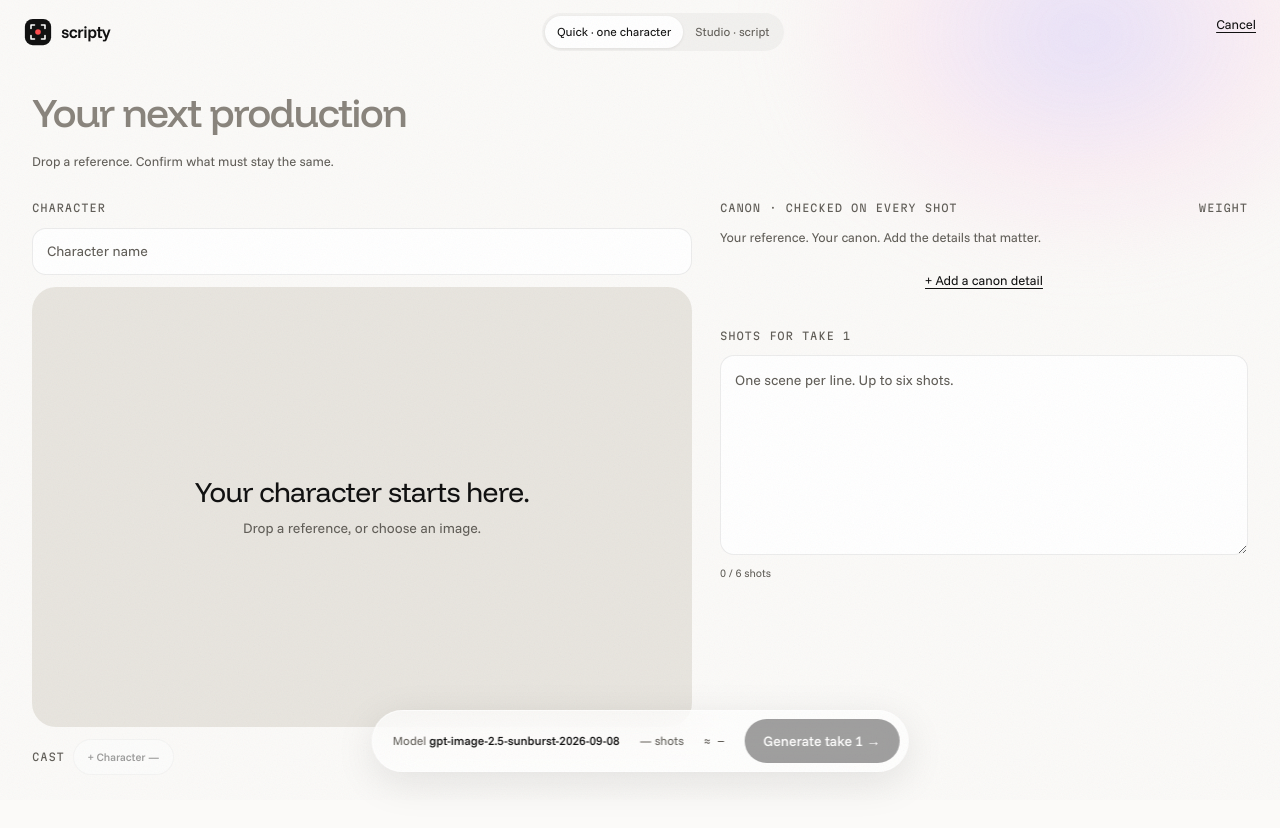
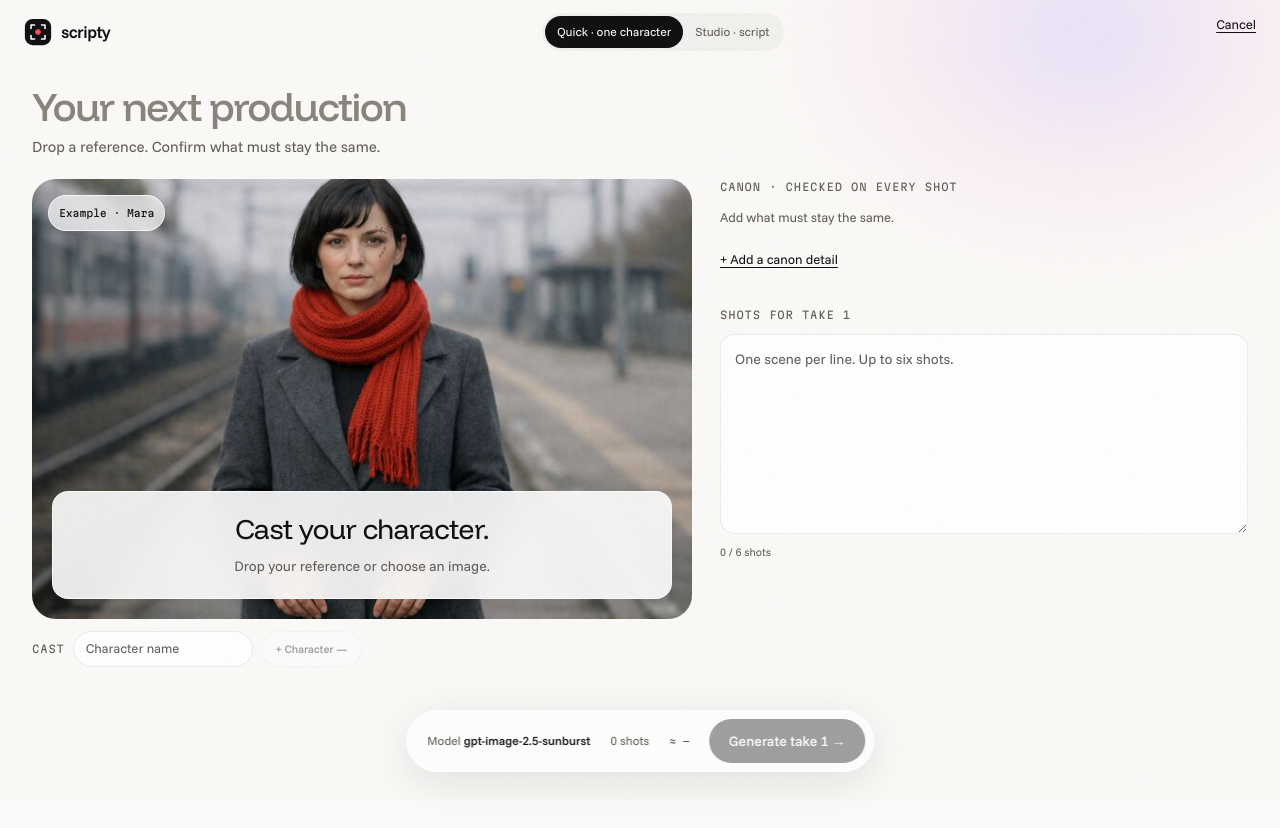
Before and after one commit to alexandrajcowan275/scripty, a Next.js app: page /new in a window 1280 px wide. Shown: the top 828 px of the page. After the commit the page ends 807 px from the top, so only its background shows below. Built offline with nearby package versions, Linux system fonts and the light colour scheme.

Commit message:
Refine reference-led production setup and reset edited side confirmations

```diff
--- a/components/ui-v2/new-production.tsx
+++ b/components/ui-v2/new-production.tsx
@@ -4,7 +4,7 @@ import { useEffect, useState } from "react";
 import { ShotImage } from "../shot-image";
 import { AccessDialog, ActionDock, Brand, ErrorNotice } from "../ui/chrome";
 import { Ambient, MotionLink, Scan, useMotionNavigation } from "../ui/motion";
-import { message, money, post, request } from "./data";
+import { message, money, modelLabel, post, request } from "./data";
 import { useConfiguration } from "./config";
 
 type Canon = {
@@ -253,17 +253,6 @@ export function NewProductionScreen() {
         {error && <ErrorNotice>{error}</ErrorNotice>}
         <div className="v2-setup-grid">
           <section className="v2-setup-reference">
-            <label htmlFor="cast-name" className="v2-label">
-              Character
-            </label>
-            <input
-              id="cast-name"
-              className="v2-field"
-              value={character}
-              onChange={(e) => setCharacter(e.target.value)}
-              maxLength={80}
-              placeholder="Character name"
-            />
             <label
               className={`v2-upload ${preview ? "has-reference" : ""}`}
               onDragOver={(e) => e.preventDefault()}
@@ -280,10 +269,44 @@ export function NewProductionScreen() {
                   priority
                 />
               ) : (
-                <span>
-                  <strong>Your character starts here.</strong>
-                  <span>Drop a reference, or choose an image.</span>
-                </span>
+                <>
+                  <ShotImage
+                    src="/mara/reference.jpg"
+                    alt="Mara, an example reference. Upload your own character."
+                    priority
+                  />
+                  <span className="v2-upload-example v2-glass v2-mono">
+                    Example · Mara
+                  </span>
+                  <span className="v2-upload-prompt v2-glass">
+                    <strong>Cast your character.</strong>
+                    <span>Drop your reference or choose an image.</span>
+                  </span>
+                </>
+              )}
+              {preview && attributes.length > 0 && (
+                <div className="v2-reference-hud v2-glass">
+                  <span className="v2-label">Character canon</span>
+                  <ul>
+                    {attributes.slice(0, 4).map((item) => (
+                      <li
+                        key={item.key}
+                        className={
+                          needsSide(item) && !sides[item.key]
+                            ? "v2-memory-copy"
+                            : ""
+                        }
+                      >
+                        {item.expected}
+                      </li>
+                    ))}
+                  </ul>
+                  <span className="v2-mono">
+                    {attributes.length}{" "}
+                    {attributes.length === 1 ? "detail" : "details"} ·{" "}
+                    {unconfirmed.length} to confirm
+                  </span>
+                </div>
               )}
               <input
                 type="file"
@@ -302,7 +325,18 @@ export function NewProductionScreen() {
               {busy === "upload" || busy === "canon" ? <Scan /> : null}
             </label>
             <div className="v2-cast-tools">
-              <span className="v2-label">Cast</span>
+              <label htmlFor="cast-name" className="v2-label">
+                Cast
+              </label>
+              <input
+                id="cast-name"
+                aria-label="Character name"
+                className="v2-field v2-character-name"
+                value={character}
+                onChange={(e) => setCharacter(e.target.value)}
+                maxLength={80}
+                placeholder="Character name"
+              />
               {preview && (
                 <span className="v2-cast-chip">
                   <ShotImage src={preview} alt="" />
@@ -337,7 +371,9 @@ export function NewProductionScreen() {
           <section className="v2-setup-details">
             <div className="v2-rail-heading">
               <span className="v2-label">Canon · checked on every shot</span>
-              <span className="v2-label">Weight</span>
+              {attributes.length > 0 && (
+                <span className="v2-label">Weight</span>
+              )}
             </div>
             {attributes.map((item) => (
               <div
@@ -353,15 +389,21 @@ export function NewProductionScreen() {
                     className="v2-canon-input"
                     maxLength={200}
                     value={item.expected}
-                    onChange={(e) =>
+                    onChange={(e) => {
                       setAttributes((previous) =>
                         previous.map((row) =>
                           row.key === item.key
                             ? { ...row, expected: e.target.value }
                             : row,
                         ),
-                      )
-                    }
+                      );
+                      setSides((previous) => {
+                        if (!(item.key in previous)) return previous;
+                        const next = { ...previous };
+                        delete next[item.key];
+                        return next;
+                      });
+                    }}
                   />
                 </div>
                 <select
@@ -424,9 +466,7 @@ export function NewProductionScreen() {
               </div>
             ))}
             {!attributes.length && (
-              <p className="v2-muted">
-                Your reference. Your canon. Add the details that matter.
-              </p>
+              <p className="v2-muted">Add what must stay the same.</p>
             )}
             <button
               className="v2-text-button"
@@ -492,9 +532,14 @@ export function NewProductionScreen() {
       </main>
       <ActionDock className="v2-setup-dock">
         <span>
-          Model <strong>{config?.imageModel ?? "—"}</strong>
+          Model{" "}
+          <strong title={config?.imageModel}>
+            {modelLabel(config?.imageModel ?? "—")}
+          </strong>
         </span>
-        <span>{scenePrompts.length || "—"} shots</span>
+        <span>
+          {scenePrompts.length} {scenePrompts.length === 1 ? "shot" : "shots"}
+        </span>
         <span className="v2-mono">
           ≈{" "}
           {money(
--- a/design/claude/DESIGN_SYSTEM.md
+++ b/design/claude/DESIGN_SYSTEM.md
@@ -71,3 +71,7 @@ Landing keeps the supplied editorial headline rhythm (74px desktop, 40px mobile,
 ## Production catalog
 
 `ProductionCard` reuses the real-image, Tilt and MotionLink primitives. `/productions` always renders Mara first, with the actual GET reference and a supplied real-image fallback while loading. Owned entries follow the existing production-list API order and use each production's authenticated reference endpoint. Empty, loading and retry states never remove the sample. The catalog uses the public brand, warm ambient treatment, shared typography and one Start action; long names wrap within cards. Three columns become two, then one at390px.
+
+## Reference fidelity — New production
+
+The reference image leads the same1280px content grid and1.25:1 columns as the supplied screen; the character name lives in the Cast row beneath it. First use shows a supplied real Mara image explicitly marked Example, never an uploaded/confirmed character. Actual uploads replace it; only returned/edited canon is overlaid, with real detail/unconfirmed counts and no invented region boxes. The original upload, side confirmation, scene validation, script import and production-creation routes remain intact. Editing canon text clears that row's previous side confirmation, preventing stale anatomical choices from silently overriding a new instruction. Native form verification exercised Left→editRight→both unconfirmed and removed the temporary local row; no upload, production, review or AI request was sent. The dock keeps actual scene counts and measured estimates; example imagery cannot enable Generate.
--- a/styles/ui-v2.css
+++ b/styles/ui-v2.css
@@ -2299,12 +2299,12 @@
   }
 }
 .v2-setup-wrap {
-  max-width: 1280px;
+  max-width: 1344px;
   margin: auto;
-  padding: var(--space-24) var(--space-32) 140px;
+  padding: 18px var(--space-32) 140px;
   display: flex;
   flex-direction: column;
-  gap: var(--space-16);
+  gap: 6px;
 }
 .v2-title-input {
   border: 0;
@@ -2322,7 +2322,7 @@
   display: grid;
   grid-template-columns: minmax(0, 1.25fr) minmax(0, 1fr);
   gap: var(--space-28);
-  margin-top: var(--space-12);
+  margin-top: var(--space-16);
 }
 .v2-setup-reference,
 .v2-setup-details {
@@ -2367,14 +2367,60 @@
   width: 100%;
   height: 100%;
 }
-.v2-upload > span:not(.v2-scan) {
+.v2-upload-prompt {
+  position: absolute;
+  left: var(--space-20);
+  right: var(--space-20);
+  bottom: var(--space-20);
   display: flex;
   flex-direction: column;
   gap: var(--space-8);
+  border-radius: var(--radius-card);
   text-align: center;
-  padding: var(--space-24);
+  padding: var(--space-20);
   color: var(--muted);
   font-size: 14px;
+}
+.v2-upload-example {
+  position: absolute;
+  left: var(--space-16);
+  top: var(--space-16);
+  border-radius: var(--radius-pill);
+  padding: 5px 10px;
+  font-size: 10px;
+}
+.v2-reference-hud {
+  position: absolute;
+  right: var(--space-16);
+  top: var(--space-16);
+  width: min(280px, calc(100% - 32px));
+  border-radius: var(--radius-card);
+  padding: var(--space-16);
+  pointer-events: none;
+  background: var(--glass-hud);
+}
+.v2-reference-hud ul {
+  list-style: none;
+  padding: 0;
+  margin: var(--space-8) 0;
+  display: grid;
+  gap: var(--space-8);
+  font-size: 13px;
+  line-height: 1.35;
+}
+.v2-reference-hud > .v2-mono {
+  font-size: 10px;
+  color: var(--muted);
+}
+.v2-character-name.v2-field {
+  width: min(180px, 45%);
+  border-radius: var(--radius-pill);
+  padding: 7px var(--space-12);
+  font-size: 13px;
+}
+.v2-setup-wrap > .v2-muted {
+  font-size: 15px;
+  line-height: 1.4;
 }
 .v2-upload strong {
   font: 400 28px/1.2 var(--font-display);
@@ -3769,3 +3815,43 @@
     padding: 10px 14px;
   }
 }
+
+@media (max-width: 500px) {
+  .v2-upload-prompt {
+    left: var(--space-12);
+    right: var(--space-12);
+    bottom: var(--space-12);
+    padding: var(--space-12);
+    gap: var(--space-4);
+  }
+  .v2-upload-prompt strong {
+    font-size: 23px;
+  }
+  .v2-upload-prompt > span {
+    font-size: 12px;
+  }
+  .v2-reference-hud {
+    padding: var(--space-12);
+    width: 52%;
+  }
+  .v2-reference-hud ul {
+    font-size: 10px;
+    gap: var(--space-4);
+  }
+  .v2-reference-hud > .v2-label,
+  .v2-reference-hud > .v2-mono {
+    font-size: 8px;
+  }
+}
+
+.v2-upload-prompt {
+  background: var(--glass-opaque);
+}
+.v2-setup .v2-segment button.on {
+  background: var(--text);
+  color: var(--surface);
+  box-shadow: none;
+}
+.v2-setup-details > .v2-text-button {
+  align-self: flex-start;
+}
```
